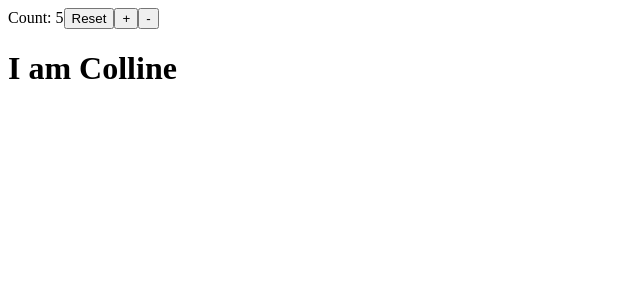
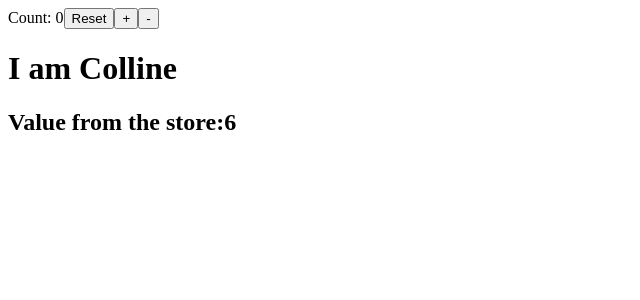
Before and after one commit to collinewait/with-react-hooks, a React (Create React App) app: page / in a window 1280 px wide. Shown: the top 300 px of the page, without its empty margins (0-640 px from the left). Built offline with nearby package versions, Linux system fonts and the light colour scheme.

Commit message:
get count from the redux store

```diff
--- a/src/App.jsx
+++ b/src/App.jsx
@@ -5,6 +5,7 @@ import React, {
   useReducer,
   useCallback,
 } from 'react';
+import { useSelector } from 'react-redux';
 
 const useLogToConsoleAndReturnNewName = (newName) => {
   const [customHookName, setCustomHookName] = useState('I am a custom hook');
@@ -38,8 +39,11 @@ function reducer(state, action) {
   }
 }
 
-const App = ({ initialCount }) => {
-  const [state, dispatch] = useReducer(reducer, initialCount, init);
+const initialState = { count: 0 };
+
+const App = () => {
+  const count = useSelector(state => state.count);
+  const [state, dispatch] = useReducer(reducer, initialState, init);
   const newName = useLogToConsoleAndReturnNewName('Colline');
 
   /**
@@ -53,7 +57,7 @@ const App = ({ initialCount }) => {
    */
   useEffect(() => {
     // Update the document title using the browser API
-    document.title = `You clicked ${state.count} times`;
+    document.title = `You clicked ${count} times`;
   });
 
   // This code breaks the first rule of hooks and should not be used
@@ -65,8 +69,8 @@ const App = ({ initialCount }) => {
 
   // Better code. Use the condition inside the hook.
   useEffect(() => {
-    if (state.count > 0) {
-      localStorage.setItem('formData', state.count);
+    if (count > 0) {
+      localStorage.setItem('formData', count);
     }
   });
 
@@ -91,7 +95,7 @@ const App = ({ initialCount }) => {
       {state.count}
       <button
         type="button"
-        onClick={() => dispatch({ type: 'reset', payload: initialCount })}
+        onClick={() => dispatch({ type: 'reset', payload: initialState })}
       >
 
         Reset
@@ -99,6 +103,10 @@ const App = ({ initialCount }) => {
       <button type="button" onClick={() => dispatch({ type: 'increment' })}>+</button>
       <button type="button" onClick={() => dispatch({ type: 'decrement' })}>-</button>
       <h1>{newName}</h1>
+      <h2>
+        Value from the store:
+        {count}
+      </h2>
     </>
   );
 };
--- a/src/index.jsx
+++ b/src/index.jsx
@@ -1,9 +1,26 @@
 import React from 'react';
 import ReactDOM from 'react-dom';
+import { Provider } from 'react-redux';
+import { createStore } from 'redux';
 import App from './App';
 import * as serviceWorker from './serviceWorker';
 
-ReactDOM.render(<App initialCount={{ count: 5 }} />, document.getElementById('root'));
+const GET_COUNT = 'GET_COUNT';
+
+const rootReducer = (state = { count: 6 }, action) => {
+  switch (action.type) {
+    case GET_COUNT: {
+      return state;
+    }
+    default: {
+      return state;
+    }
+  }
+};
+
+const store = createStore(rootReducer);
+
+ReactDOM.render(<Provider store={store}><App /></Provider>, document.getElementById('root'));
 
 // If you want your app to work offline and load faster, you can change
 // unregister() to register() below. Note this comes with some pitfalls.
```
